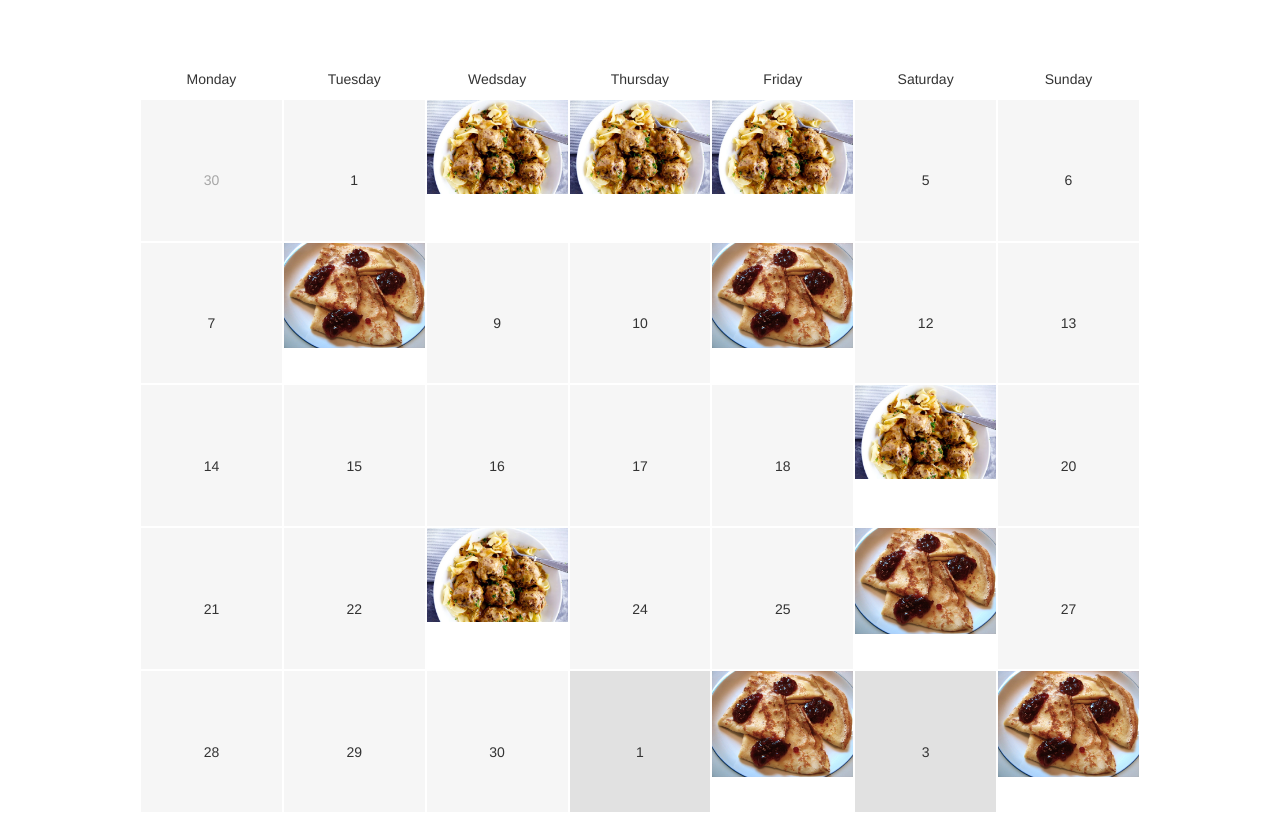
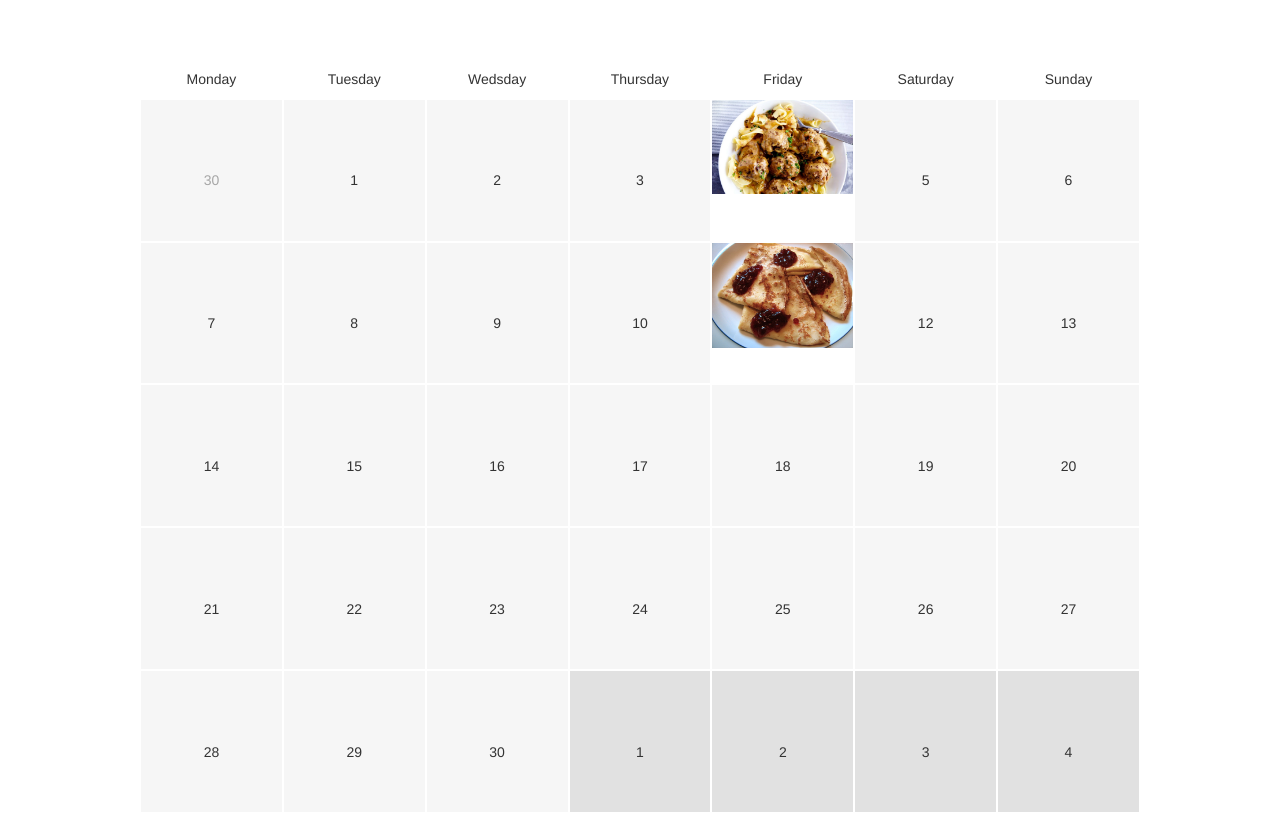
Before and after one commit to yoyohey/YuhuiID1354, a plain HTML site: page Sem1/calendar.html in a window 1280 px wide. Shown: the part 251-1078 px from the top of the page. Drawn offline with Linux system fonts and the light colour scheme.

Commit message:
small changes
small changes

```diff
--- a/Sem1/calendar.html
+++ b/Sem1/calendar.html
@@ -40,10 +40,8 @@
 		<div class="row calendar-week">
 			<div class="col-xs-1 grid-cell previous-month"><div><div><span>30</span></div></div></div>
 			<div class="col-xs-1 grid-cell"><div><div><span>1</span></div></div></div>
-			<div class="col-xs-1 grid-cell"><a href="meatballs.html">
-                <img class="img-responsive" src="resources/images/swedishmeatballs5-650x975.jpg" alt="Swedish Meatballs"></a></div>
-			<div class="col-xs-1 grid-cell"><a href="meatballs.html">
-                <img class="img-responsive" src="resources/images/swedishmeatballs5-650x975.jpg" alt="Swedish Meatballs"></a></div>
+			<div class="col-xs-1 grid-cell"><div><div><span>2</span></div></div></div>
+			<div class="col-xs-1 grid-cell"><div><div><span>3</span></div></div></div>
 			<div class="col-xs-1 grid-cell"><a href="meatballs.html">
                 <img class="img-responsive" src="resources/images/swedishmeatballs5-650x975.jpg" alt="Swedish Meatballs"></a></div>
 			<div class="col-xs-1 grid-cell"><div><div><span>5</span></div></div></div>
@@ -52,8 +50,7 @@
 
 		<div class="row calendar-week">
 			<div class="col-xs-1 grid-cell"><div><div><span>7</span></div></div></div>
-			<div class="col-xs-1 grid-cell"><a href="meatballs.html">
-                <img class="img-responsive" src="resources/images/swedishpancakes.jpg" alt="Swedish Pancakes"></a></div>
+			<div class="col-xs-1 grid-cell"><div><div><span>8</span></div></div></div>
 			<div class="col-xs-1 grid-cell"><div><div><span>9</span></div></div></div>
 			<div class="col-xs-1 grid-cell"><div><div><span>10</span></div></div></div>
 			<div class="col-xs-1 grid-cell"><a href="meatballs.html">
@@ -68,20 +65,17 @@
 			<div class="col-xs-1 grid-cell"><div><div><span>16</span></div></div></div>
 			<div class="col-xs-1 grid-cell"><div><div><span>17</span></div></div></div>
 			<div class="col-xs-1 grid-cell"><div><div><span>18</span></div></div></div>
-			<div class="col-xs-1 grid-cell"><a href="meatballs.html">
-                <img class="img-responsive" src="resources/images/swedishmeatballs5-650x975.jpg" alt="Swedish Meatballs"></a></div>
+			<div class="col-xs-1 grid-cell"><div><div><span>19</span></div></div></div>
 			<div class="col-xs-1 grid-cell"><div><div><span>20</span></div></div></div>
 		</div>
 
 		<div class="row calendar-week">
 			<div class="col-xs-1 grid-cell"><div><div><span>21</span></div></div></div>
 			<div class="col-xs-1 grid-cell"><div><div><span>22</span></div></div></div>
-			<div class="col-xs-1 grid-cell"><a href="meatballs.html">
-                <img class="img-responsive" src="resources/images/swedishmeatballs5-650x975.jpg" alt="Swedish Meatballs"></a></div>
+			<div class="col-xs-1 grid-cell"><div><div><span>23</span></div></div></div>
 			<div class="col-xs-1 grid-cell"><div><div><span>24</span></div></div></div>
 			<div class="col-xs-1 grid-cell"><div><div><span>25</span></div></div></div>
-			<div class="col-xs-1 grid-cell"><a href="meatballs.html">
-                <img class="img-responsive" src="resources/images/swedishpancakes.jpg" alt="Swedish Pancakes"></a></div>
+			<div class="col-xs-1 grid-cell"><div><div><span>26</span></div></div></div>
 			<div class="col-xs-1 grid-cell"><div><div><span>27</span></div></div></div>
 		</div>
 
@@ -90,11 +84,9 @@
 			<div class="col-xs-1 grid-cell"><div><div><span>29</span></div></div></div>
 			<div class="col-xs-1 grid-cell"><div><div><span>30</span></div></div></div>
 			<div class="col-xs-1 grid-cell next-month"><div><div><span>1</span></div></div></div>
-			<div class="col-xs-1 grid-cell"><a href="meatballs.html">
-                <img class="img-responsive" src="resources/images/swedishpancakes.jpg" alt="Swedish Pancakes"></a></div>
+			<div class="col-xs-1 grid-cell next-month"><div><div><span>2</span></div></div></div>
 			<div class="col-xs-1 grid-cell next-month"><div><div><span>3</span></div></div></div>
-			<div class="col-xs-1 grid-cell"><a href="meatballs.html">
-                <img class="img-responsive" src="resources/images/swedishpancakes.jpg" alt="Swedish Pancakes"></a></div>
+			<div class="col-xs-1 grid-cell next-month"><div><div><span>4</span></div></div></div>
 		</div>
 	</div>
 </div>
--- a/Sem1/resources/css/main.css
+++ b/Sem1/resources/css/main.css
@@ -132,3 +132,10 @@
     font-weight: bold;
     text-align: center;
 }
+.other-recipes h5{
+    background-color: yellow;
+    font-family: 'Shift', sans-serif;
+    font-size: 24px;
+    font-weight: bold;
+    text-align: center;
+}
```
